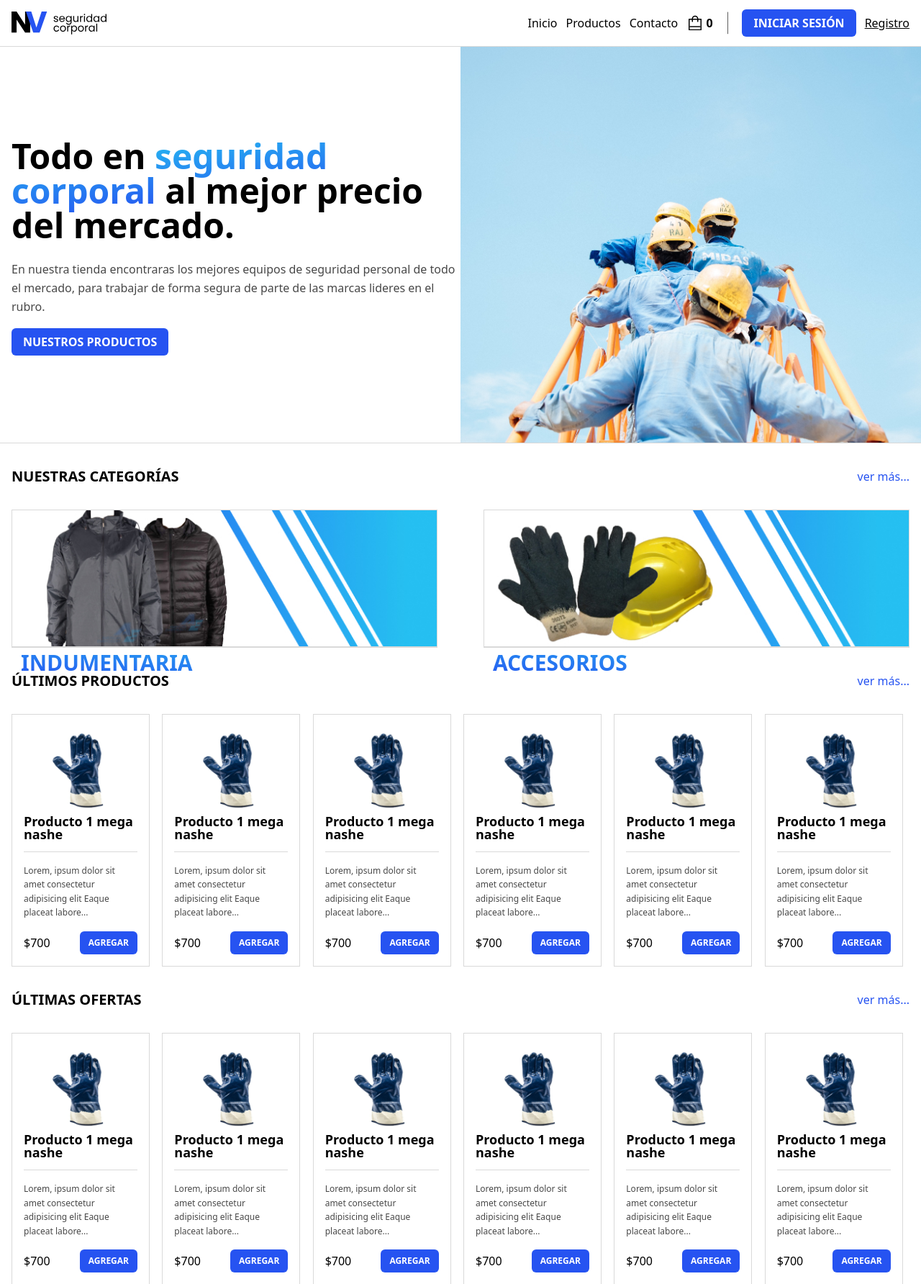
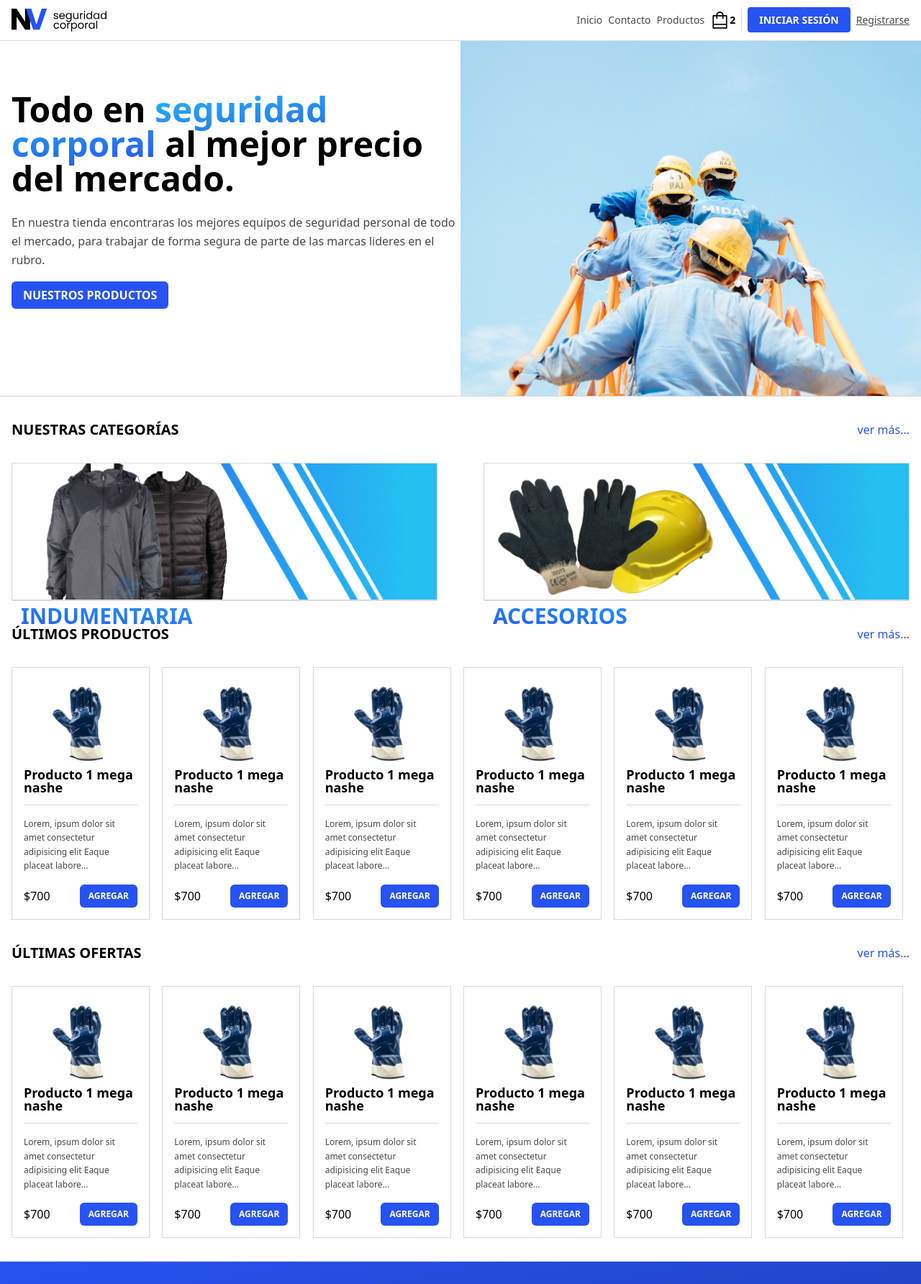
Before and after one commit to Paablo990/ecommerce-natalia-viera, a PHP site: page / in a window 1280 px wide. Shown: the top 1784 px of the page at 72% size. Run offline with PHP 8.4, Linux system fonts and the light colour scheme.

Commit message:
navbar responsive 2.0

```diff
--- a/css/tailwindcss.css
+++ b/css/tailwindcss.css
@@ -598,6 +598,10 @@ video {
   }
 }
 
+.fixed{
+  position: fixed;
+}
+
 .absolute{
   position: absolute;
 }
@@ -615,6 +619,18 @@ video {
   top: 0px;
 }
 
+.left-0{
+  left: 0px;
+}
+
+.top-\[calc\(100\%\+1px\)\]{
+  top: calc(100% + 1px);
+}
+
+.right-0{
+  right: 0px;
+}
+
 .top-\[64px\]{
   top: 64px;
 }
@@ -623,12 +639,27 @@ video {
   right: -100%;
 }
 
-.right-0{
-  right: 0px;
+.z-30{
+  z-index: 30;
 }
 
 .z-20{
   z-index: 20;
+}
+
+.my-2{
+  margin-top: 0.5rem;
+  margin-bottom: 0.5rem;
+}
+
+.my-1{
+  margin-top: 0.25rem;
+  margin-bottom: 0.25rem;
+}
+
+.mx-auto{
+  margin-left: auto;
+  margin-right: auto;
 }
 
 .my-auto{
@@ -693,12 +732,16 @@ video {
   height: 2rem;
 }
 
+.h-6{
+  height: 1.5rem;
+}
+
+.h-px{
+  height: 1px;
+}
+
 .h-full{
   height: 100%;
-}
-
-.h-6{
-  height: 1.5rem;
 }
 
 .max-h-48{
@@ -709,8 +752,16 @@ video {
   width: 100%;
 }
 
+.w-px{
+  width: 1px;
+}
+
 .w-12{
   width: 3rem;
+}
+
+.w-2{
+  width: 0.5rem;
 }
 
 .min-w-min{
@@ -741,8 +786,12 @@ video {
   align-items: center;
 }
 
-.gap-1{
-  gap: 0.25rem;
+.justify-center{
+  justify-content: center;
+}
+
+.gap-2{
+  gap: 0.5rem;
 }
 
 .gap-12{
@@ -753,12 +802,12 @@ video {
   gap: 1.5rem;
 }
 
-.gap-2{
-  gap: 0.5rem;
+.gap-4{
+  gap: 1rem;
 }
 
-.gap-4{
-  gap: 1rem;
+.gap-1{
+  gap: 0.25rem;
 }
 
 .gap-x-2{
@@ -786,16 +835,20 @@ video {
   white-space: nowrap;
 }
 
+.rounded{
+  border-radius: 0.25rem;
+}
+
 .rounded-md{
   border-radius: 0.375rem;
 }
 
+.border-2{
+  border-width: 2px;
+}
+
 .border{
   border-width: 1px;
-}
-
-.border-2{
-  border-width: 2px;
 }
 
 .border-b{
@@ -817,14 +875,14 @@ video {
   background-color: rgb(255 255 255 / var(--tw-bg-opacity));
 }
 
+.bg-natalia-gray-300{
+  --tw-bg-opacity: 1;
+  background-color: rgb(217 217 217 / var(--tw-bg-opacity));
+}
+
 .bg-natalia-blue-400{
   --tw-bg-opacity: 1;
   background-color: rgb(38 83 241 / var(--tw-bg-opacity));
-}
-
-.bg-natalia-gray-300{
-  --tw-bg-opacity: 1;
-  background-color: rgb(217 217 217 / var(--tw-bg-opacity));
 }
 
 .bg-transparent{
@@ -880,19 +943,24 @@ video {
      object-fit: cover;
 }
 
+.py-3{
+  padding-top: 0.75rem;
+  padding-bottom: 0.75rem;
+}
+
 .py-4{
   padding-top: 1rem;
   padding-bottom: 1rem;
 }
 
+.py-2{
+  padding-top: 0.5rem;
+  padding-bottom: 0.5rem;
+}
+
 .px-4{
   padding-left: 1rem;
   padding-right: 1rem;
-}
-
-.py-2{
-  padding-top: 0.5rem;
-  padding-bottom: 0.5rem;
 }
 
 .py-24{
@@ -968,18 +1036,14 @@ video {
   line-height: 1.625;
 }
 
+.text-natalia-gray-400{
+  --tw-text-opacity: 1;
+  color: rgb(72 72 72 / var(--tw-text-opacity));
+}
+
 .text-white{
   --tw-text-opacity: 1;
   color: rgb(255 255 255 / var(--tw-text-opacity));
-}
-
-.text-transparent{
-  color: transparent;
-}
-
-.text-natalia-gray-400{
-  --tw-text-opacity: 1;
-  color: rgb(72 72 72 / var(--tw-text-opacity));
 }
 
 .text-natalia-blue-400{
@@ -987,9 +1051,21 @@ video {
   color: rgb(38 83 241 / var(--tw-text-opacity));
 }
 
+.text-transparent{
+  color: transparent;
+}
+
 .underline{
   -webkit-text-decoration-line: underline;
           text-decoration-line: underline;
+}
+
+.transition-colors{
+  transition-property: color, background-color, border-color, fill, stroke, -webkit-text-decoration-color;
+  transition-property: color, background-color, border-color, text-decoration-color, fill, stroke;
+  transition-property: color, background-color, border-color, text-decoration-color, fill, stroke, -webkit-text-decoration-color;
+  transition-timing-function: cubic-bezier(0.4, 0, 0.2, 1);
+  transition-duration: 150ms;
 }
 
 .transition-all{
@@ -1347,6 +1364,10 @@ html {
     display: flex;
   }
 
+  .md\:h-7{
+    height: 1.75rem;
+  }
+
   .md\:w-full{
     width: 100%;
   }
@@ -1382,6 +1403,11 @@ html {
 
   .md\:text-left{
     text-align: left;
+  }
+
+  .md\:text-sm{
+    font-size: 0.875rem;
+    line-height: 1.25rem;
   }
 
   .md\:text-base{
--- a/index.html
+++ b/index.html
@@ -1,6 +1,5 @@
 <!DOCTYPE html>
 <html lang="es">
-
   <head>
     <meta charset="UTF-8" />
     <meta http-equiv="X-UA-Compatible" content="IE=edge" />
@@ -17,47 +16,130 @@
 
   <body class="overflow-x-hidden">
     <!-- header -->
-  <header class="sticky top-0 z-20 border-b border-natalia-gray-300 bg-white">
-    <nav class="container flex py-4">
+    <header
+      class="fixed top-0 left-0 z-30 w-full border-b border-natalia-gray-300 bg-white py-3"
+    >
+      <div class="container flex">
         <!-- logo -->
-      <a href="./index.html" class="my-auto flex h-8 flex-shrink-0">
-        <img src="./assets/natalia-logo.svg" alt="Logo Natalia Viera: seguridad corporal" class="h-full" />
+        <a href="/" class="">
+          <img
+            src="assets/natalia-logo.svg"
+            alt="logo natalia viera"
+            class="h-8"
+          />
         </a>
 
-      <!-- menu -->
-      <button type="button" id="menu-boton" class="ml-auto flex h-8 self-center sm:hidden" aria-label="boton menu">
-        <img src="./assets/menu.svg" alt="hamburger menu" />
+        <!-- boton menu responsive -->
+        <!-- TODO: cambiar el aria-label cada vez que se abre y cierra -->
+        <button aria-label="menu" class="ml-auto sm:hidden" id="menu-boton">
+          <img src="assets/menu.svg" class="h-6" />
         </button>
+
+        <!-- menu links (responsive) -->
         <ul
-        class="absolute top-[64px] -right-full hidden sm:relative sm:right-0 sm:top-0 sm:ml-auto sm:flex sm:items-center sm:gap-3 sm:text-xs sm:opacity-100 md:text-base">
+          class="cerrado absolute top-[calc(100%+1px)] left-0 z-30 w-full border-b border-natalia-gray-300 bg-white py-4 sm:hidden"
+          id="responsive-navbar"
+        >
+          <div class="container flex flex-col font-bold uppercase">
             <li>
-          <a href="#inicio">Inicio</a>
+              <a
+                href="#"
+                class="block py-2 text-natalia-gray-400 transition-colors hover:text-black"
+                >Inicio</a
+              >
             </li>
             <li>
-          <a href="/">Productos</a>
+              <a
+                href="#"
+                class="block py-2 text-natalia-gray-400 transition-colors hover:text-black"
+                >Contacto</a
+              >
             </li>
             <li>
-          <a href="#contacto">Contacto</a>
+              <a
+                href="#"
+                class="block py-2 text-natalia-gray-400 transition-colors hover:text-black"
+                >Productos</a
+              >
             </li>
             <li>
-          <a href="" class="flex items-center gap-1" id="carrito">
-            <img src="./assets/carrito.svg" alt="carrito" class="h-6" aria-label="carrito" />
-            <span class="font-bold">0</span>
+              <a href="#" class="flex items-center">
+                <img src="assets/carrito.svg" alt="carrito de compras" />
+                <span>2</span>
               </a>
             </li>
-        <img src="assets/nav-deco.svg" alt="" aria-hidden="true" class="mx-2 h-8 min-w-min" />
-
-        <li>
-          <a href="/"
-            class="whitespace-nowrap rounded-md bg-natalia-blue-400 px-4 py-2 font-black uppercase text-white">
+            <div class="my-2 h-px w-full bg-natalia-gray-300"></div>
+            <li class="my-1">
+              <a
+                href="#"
+                class="mx-auto flex justify-center rounded bg-natalia-blue-400 py-2 px-4 text-white"
+              >
                 Iniciar Sesión
               </a>
             </li>
+            <li class="mt-1">
+              <a
+                href="#"
+                class="flex justify-center rounded border-2 border-natalia-blue-400 px-4 py-2 text-natalia-blue-400"
+              >
+                Registrarse
+              </a>
+            </li>
+          </div>
+        </ul>
+
+        <!-- menu links (desktop) -->
+        <ul
+          class="ml-auto hidden items-center gap-2 sm:flex sm:text-xs md:text-sm"
+        >
           <li>
-          <a href="/" class="underline">Registro</a>
+            <a
+              href="#"
+              class="text-natalia-gray-400 transition-colors hover:text-black"
+              >Inicio</a
+            >
+          </li>
+          <li>
+            <a
+              href="#"
+              class="text-natalia-gray-400 transition-colors hover:text-black"
+              >Contacto</a
+            >
+          </li>
+          <li>
+            <a
+              href="#"
+              class="text-natalia-gray-400 transition-colors hover:text-black"
+              >Productos</a
+            >
+          </li>
+          <li>
+            <a href="#" class="flex items-center">
+              <img
+                src="assets/carrito.svg"
+                alt="carrito de compras"
+                class="h-6 md:h-7"
+              />
+              <span class="font-bold">2</span>
+            </a>
+          </li>
+          <div class="h-full w-px bg-natalia-gray-300"></div>
+          <li>
+            <a
+              href="#"
+              class="rounded bg-natalia-blue-400 py-2 px-4 font-black uppercase text-white"
+              >Iniciar Sesión</a
+            >
+          </li>
+          <li>
+            <a
+              href="#"
+              class="text-natalia-gray-400 underline transition-colors hover:text-black"
+              >Registrarse</a
+            >
           </li>
         </ul>
-    </nav>
+      </div>
     </header>
 
     <!-- main -->
@@ -69,8 +151,9 @@
             <h1 class="text-5xl font-black leading-none">
               Todo en
               <span
-              class="bg-gradient-to-tl from-natalia-blue-400 to-natalia-lightblue-400 bg-clip-text text-transparent">seguridad
-              corporal</span>
+                class="bg-gradient-to-tl from-natalia-blue-400 to-natalia-lightblue-400 bg-clip-text text-transparent"
+                >seguridad corporal</span
+              >
               al mejor precio del mercado.
             </h1>
             <p class="py-6 leading-relaxed text-natalia-gray-400">
@@ -78,12 +161,17 @@
               personal de todo el mercado, para trabajar de forma segura de
               parte de las marcas lideres en el rubro.
             </p>
-          <a href="" class="rounded-md bg-natalia-blue-400 py-2 px-4 font-black uppercase text-white">
+            <a
+              href=""
+              class="rounded-md bg-natalia-blue-400 py-2 px-4 font-black uppercase text-white"
+            >
               Nuestros productos
             </a>
           </div>
         </div>
-      <div class="hero-img md:1/4 absolute top-0 right-0 hidden h-full bg-cover bg-bottom md:flex lg:w-2/4"></div>
+        <div
+          class="hero-img md:1/4 absolute top-0 right-0 hidden h-full bg-cover bg-bottom md:flex lg:w-2/4"
+        ></div>
       </section>
 
       <!-- lista de productos -->
@@ -96,24 +184,36 @@
           </div>
           <div class="flex flex-col gap-6 md:flex-row md:gap-16">
             <!-- indumentaria -->
-          <a href="/"
-            class="flex aspect-video h-full max-h-48 w-full flex-col border border-natalia-gray-300 transition-all focus-within:scale-105 focus-within:shadow-xl hover:-translate-y-2 transform hover:shadow-lg">
-            <img src="./assets/indumentaria.jpg" alt="Foto de indumentaria"
-              class="h-full border-b border-natalia-gray-300 object-cover" />
+            <a
+              href="/"
+              class="flex aspect-video h-full max-h-48 w-full transform flex-col border border-natalia-gray-300 transition-all focus-within:scale-105 focus-within:shadow-xl hover:-translate-y-2 hover:shadow-lg"
+            >
+              <img
+                src="./assets/indumentaria.jpg"
+                alt="Foto de indumentaria"
+                class="h-full border-b border-natalia-gray-300 object-cover"
+              />
               <!-- <div class="h-full w-full bg-natalia-gray-300"></div> -->
               <h2
-              class="inline bg-gradient-to-tr from-natalia-blue-400 to-natalia-lightblue-400 bg-clip-text px-3 py-1 text-3xl font-black uppercase text-transparent">
+                class="inline bg-gradient-to-tr from-natalia-blue-400 to-natalia-lightblue-400 bg-clip-text px-3 py-1 text-3xl font-black uppercase text-transparent"
+              >
                 Indumentaria
               </h2>
             </a>
             <!-- accesorios -->
-          <a href="/"
-            class="flex aspect-video h-full max-h-48 w-full flex-col border border-natalia-gray-300 transition-all focus-within:scale-105 focus-within:shadow-xl hover:-translate-y-2 transform hover:shadow-lg">
-            <img src="./assets/accesorios.jpg" alt="Foto de indumentaria"
-              class="h-full border-b border-natalia-gray-300 object-cover" />
+            <a
+              href="/"
+              class="flex aspect-video h-full max-h-48 w-full transform flex-col border border-natalia-gray-300 transition-all focus-within:scale-105 focus-within:shadow-xl hover:-translate-y-2 hover:shadow-lg"
+            >
+              <img
+                src="./assets/accesorios.jpg"
+                alt="Foto de indumentaria"
+                class="h-full border-b border-natalia-gray-300 object-cover"
+              />
               <!-- <div class="h-full w-full bg-natalia-gray-300"></div> -->
               <h2
-              class="inline bg-gradient-to-tr from-natalia-blue-400 to-natalia-lightblue-400 bg-clip-text px-3 py-1 text-3xl font-black uppercase text-transparent">
+                class="inline bg-gradient-to-tr from-natalia-blue-400 to-natalia-lightblue-400 bg-clip-text px-3 py-1 text-3xl font-black uppercase text-transparent"
+              >
                 Accesorios
               </h2>
             </a>
@@ -128,8 +228,10 @@
               <a href="/" class="ml-auto text-natalia-blue-400"> ver más... </a>
             </div>
             <div>
-            <!-- TODO: cargar por js -->
-            <ul id="last-products" class="grid gap-x-2 gap-y-4 sm:grid-cols-3 md:grid-cols-4 lg:grid-cols-6"></ul>
+              <ul
+                id="last-products"
+                class="grid gap-x-2 gap-y-4 sm:grid-cols-3 md:grid-cols-4 lg:grid-cols-6"
+              ></ul>
             </div>
           </div>
         </article>
@@ -142,24 +244,35 @@
               <a href="/" class="ml-auto text-natalia-blue-400"> ver más... </a>
             </div>
             <div>
-            <!-- TODO: cargar por js -->
-            <ul id="last-offers" class="grid gap-x-2 gap-y-4 sm:grid-cols-3 md:grid-cols-4 lg:grid-cols-6"></ul>
+              <ul
+                id="last-offers"
+                class="grid gap-x-2 gap-y-4 sm:grid-cols-3 md:grid-cols-4 lg:grid-cols-6"
+              ></ul>
             </div>
           </div>
         </article>
       </section>
 
       <!-- newsletter -->
-    <section class="bg-gradient-to-br from-natalia-blue-400 to-natalia-blue-500">
-      <div class="container flex flex-col items-center gap-4 py-20 text-center md:flex-row md:text-left">
+      <section
+        class="bg-gradient-to-br from-natalia-blue-400 to-natalia-blue-500"
+      >
+        <div
+          class="container flex flex-col items-center gap-4 py-20 text-center md:flex-row md:text-left"
+        >
           <h2 class="text-3xl font-black text-white lg:w-4/5">
             ¿Querés enterarte de todas nuestras ofertas?
           </h2>
           <form class="flex flex-col gap-4 md:ml-0 md:w-full md:flex-row">
-          <input type="email" placeholder="correoejemplo@gmail.com..."
-            class="w-full rounded-md border-2 border-white bg-transparent px-3 py-2 text-white" />
-          <button type="submit"
-            class="mr-auto w-full rounded-md bg-white px-3 py-2 font-black uppercase text-natalia-blue-400 md:w-auto">
+            <input
+              type="email"
+              placeholder="correoejemplo@gmail.com..."
+              class="w-full rounded-md border-2 border-white bg-transparent px-3 py-2 text-white"
+            />
+            <button
+              type="submit"
+              class="mr-auto w-full rounded-md bg-white px-3 py-2 font-black uppercase text-natalia-blue-400 md:w-auto"
+            >
               Enviar
             </button>
           </form>
@@ -173,43 +286,73 @@
         </h2>
         <div class="flex flex-col md:flex-row">
           <form
-          class="relative mb-[32px] flex flex-col gap-1 before:absolute before:bottom-[-32px] before:left-0 before:h-px before:w-full before:bg-black md:w-1/2 md:pr-[32px] md:before:bottom-0 md:before:right-[32px] md:before:left-full md:before:h-full md:before:w-px">
+            class="relative mb-[32px] flex flex-col gap-1 before:absolute before:bottom-[-32px] before:left-0 before:h-px before:w-full before:bg-black md:w-1/2 md:pr-[32px] md:before:bottom-0 md:before:right-[32px] md:before:left-full md:before:h-full md:before:w-px"
+          >
             <!-- correo -->
-          <label for="contacto-correo" class="font-bold">Correo electronico</label>
-          <input type="email" name="contacto-correo" id="contacto-correo" placeholder="correodeejemplo@gmail.com..."
-            class="input" />
+            <label for="contacto-correo" class="font-bold"
+              >Correo electronico</label
+            >
+            <input
+              type="email"
+              name="contacto-correo"
+              id="contacto-correo"
+              placeholder="correodeejemplo@gmail.com..."
+              class="input"
+            />
             <small id="error_contacto-correo" class="input-error"></small>
 
             <!-- asunto -->
             <label for="contacto-asunto" class="font-bold">Asunto</label>
-          <input type="text" name="contacto-asunto" id="contacto-asunto" placeholder="Tu asunto aqui..."
-            class="input" />
+            <input
+              type="text"
+              name="contacto-asunto"
+              id="contacto-asunto"
+              placeholder="Tu asunto aqui..."
+              class="input"
+            />
             <small id="error_contacto-asunto" class="input-error"></small>
 
             <!-- mensaje -->
             <label for="contacto-mensaje" class="font-bold">Mensaje</label>
-          <textarea name="contacto-mensaje" id="contacto-mensaje" placeholder="Tu mensaje aqui..." rows="6"
-            class="input"></textarea>
+            <textarea
+              name="contacto-mensaje"
+              id="contacto-mensaje"
+              placeholder="Tu mensaje aqui..."
+              rows="6"
+              class="input"
+            ></textarea>
             <small id="error_contacto-mensaje" class="input-error"></small>
 
             <!-- boton -->
-          <button type="submit" name="contacto-boton" id="contacto-boton"
-            class="mt-4 rounded-md bg-black py-2 font-black uppercase text-white">
+            <button
+              type="submit"
+              name="contacto-boton"
+              id="contacto-boton"
+              class="mt-4 rounded-md bg-black py-2 font-black uppercase text-white"
+            >
               Enviar
             </button>
           </form>
 
           <!-- info contacto -->
-        <div class="mt-[32px] flex flex-col gap-4 md:mt-0 md:ml-[32px] md:w-1/2">
+          <div
+            class="mt-[32px] flex flex-col gap-4 md:mt-0 md:ml-[32px] md:w-1/2"
+          >
             <p class="text-natalia-gray-400">
               Lorem, ipsum dolor sit amet consectetur adipisicing elit. Laborum
               facilis quisquam cumque consequatur rerum sapiente excepturi
               doloremque tenetur exercitationem libero voluptatum soluta iste
               illo incidunt deserunt, quod et adipisci aut!
             </p>
-          <a href="https://www.facebook.com/people/Natalia-Viera-Seguridad-Corporal/100076407723343/"
-            class="flex items-center gap-2">
-            <img src="./assets/facebook.svg" alt="icono facebook" class="aspect-square w-12" />
+            <a
+              href="https://www.facebook.com/people/Natalia-Viera-Seguridad-Corporal/100076407723343/"
+              class="flex items-center gap-2"
+            >
+              <img
+                src="./assets/facebook.svg"
+                alt="icono facebook"
+                class="aspect-square w-12"
+              />
               Natalia Viera Seguridad Corporal
             </a>
           </div>
@@ -221,10 +364,13 @@
     <footer class="bg-black py-4">
       <div class="container">
         <a href="./" class="flex h-8 flex-shrink-0">
-        <img src="./assets/natalia-logo-blanco.svg" alt="Logo Natalia Viera: seguridad corporal" class="h-full" />
+          <img
+            src="./assets/natalia-logo-blanco.svg"
+            alt="Logo Natalia Viera: seguridad corporal"
+            class="h-full"
+          />
         </a>
       </div>
     </footer>
   </body>
-
 </html>
--- a/js/index.js
+++ b/js/index.js
@@ -52,16 +52,13 @@ const PRODUCTOS = [
 $(() => {
   // MENU HAMBURGUESA RESPONSIVE
   const $menuBoton = $('#menu-boton');
+  const $responsiveNavBar = $('#responsive-navbar');
   const $window = $(window);
 
   $menuBoton.on('click', () => {
-    if ($menuBoton.hasClass('open')) $menuBoton.removeClass('open');
-    else $menuBoton.addClass('open');
-  });
-
-  $window.on('resize', () => {
-    if ($window.width() < 620) return;
-    if ($menuBoton.hasClass('open')) $menuBoton.removeClass('open');
+    if ($responsiveNavBar.hasClass('cerrado'))
+      $responsiveNavBar.removeClass('cerrado');
+    else $responsiveNavBar.addClass('cerrado');
   });
 
   // CARGAR ULTIMOS PRODUCTOS
```
Also changed, not shown: other parts of css/tailwindcss.css (+22 -69 lines), css/input.css (+1 -15 lines), .prettierrc.json. Lines whose indentation alone changed are shown as unchanged.
